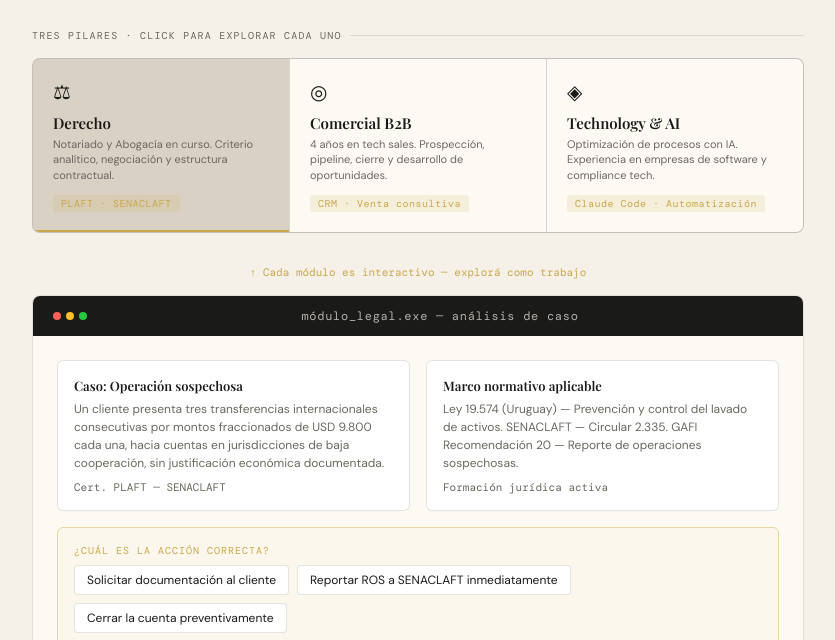
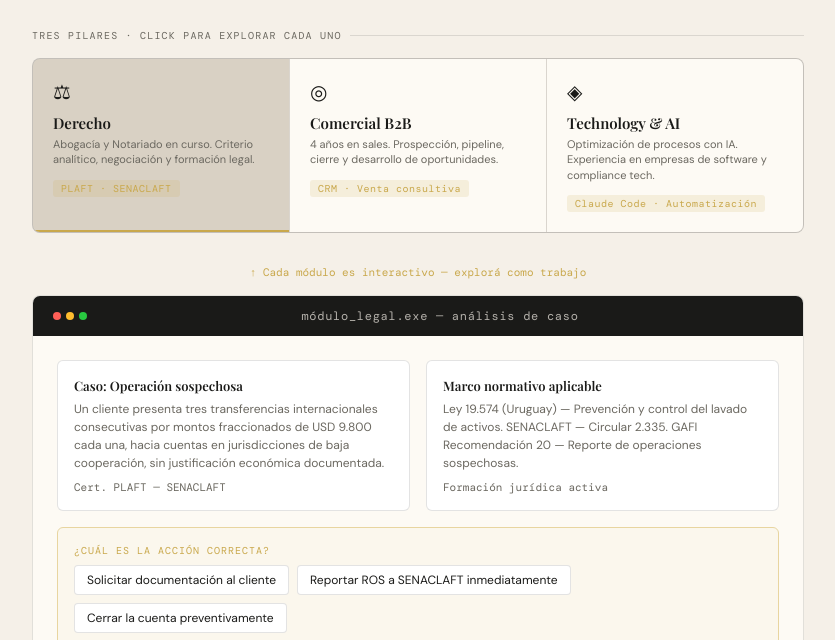
Before and after one commit to gtorino526/gtorino526.github.io, a plain HTML site: page es.html in a window 1280 px wide. Shown: the part 160-800 px from the top of the page, without its empty margins (222-1057 px from the left). Drawn offline with nearby package versions, Linux system fonts and the light colour scheme; a web font is replaced by a local one.

Commit message:
Update es.html

```diff
--- a/es.html
+++ b/es.html
@@ -140,13 +140,13 @@ body{background:var(--cream);font-family:'DM Sans',sans-serif;color:var(--ink);m
     <div class="pillar active" onclick="showDemo('law')" id="p-law">
       <span class="pillar-icon">⚖</span>
       <div class="pillar-name">Derecho</div>
-      <div class="pillar-sub">Notariado y Abogacía en curso. Criterio analítico, negociación y estructura contractual.</div>
+      <div class="pillar-sub">Abogacía y Notariado en curso. Criterio analítico, negociación y formación legal.</div>
       <span class="pillar-tag">PLAFT · SENACLAFT</span>
     </div>
     <div class="pillar" onclick="showDemo('sales')" id="p-sales">
       <span class="pillar-icon">◎</span>
       <div class="pillar-name">Comercial B2B</div>
-      <div class="pillar-sub">4 años en tech sales. Prospección, pipeline, cierre y desarrollo de oportunidades.</div>
+      <div class="pillar-sub">4 años en sales. Prospección, pipeline, cierre y desarrollo de oportunidades.</div>
       <span class="pillar-tag">CRM · Venta consultiva</span>
     </div>
     <div class="pillar" onclick="showDemo('ai')" id="p-ai">
```
